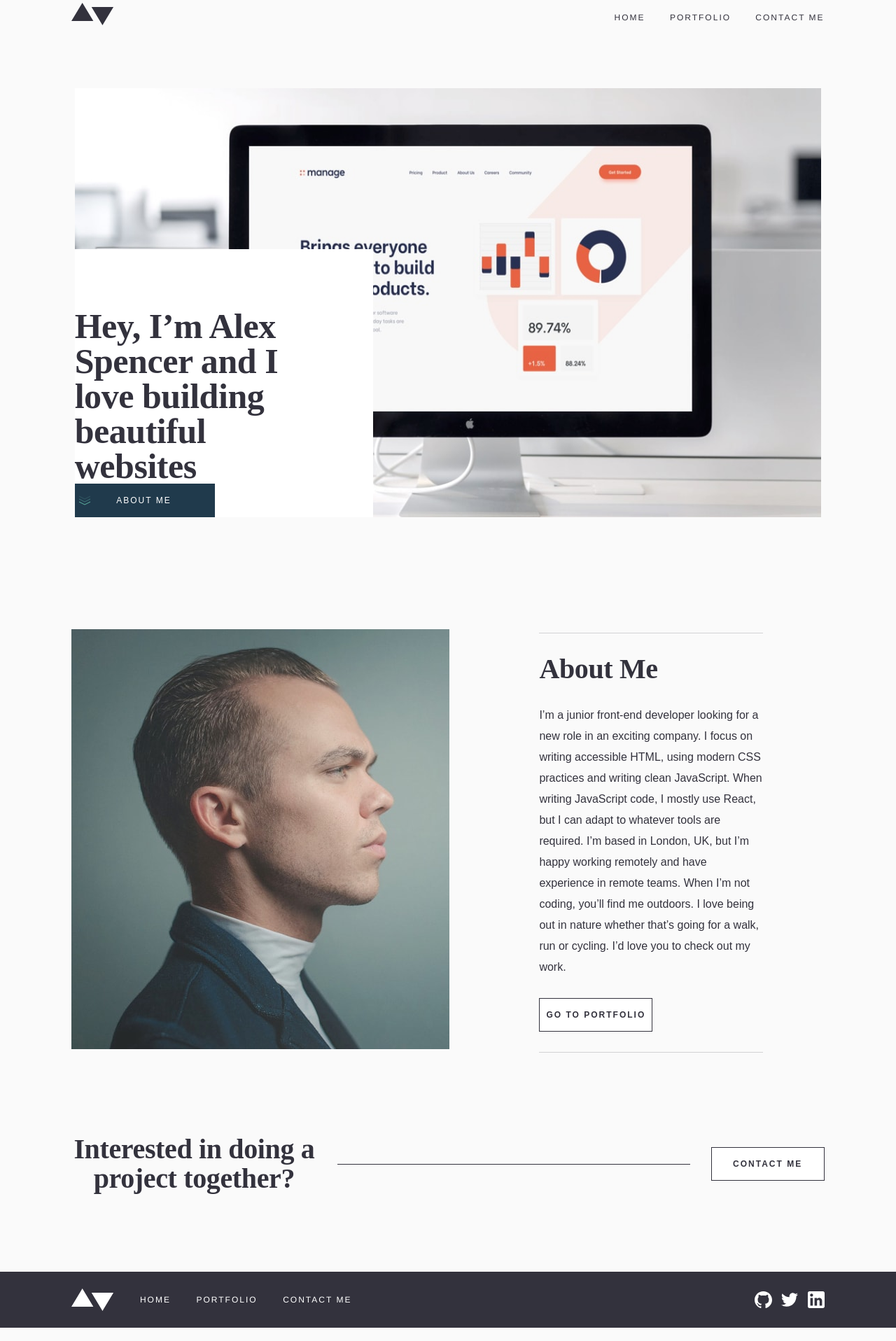
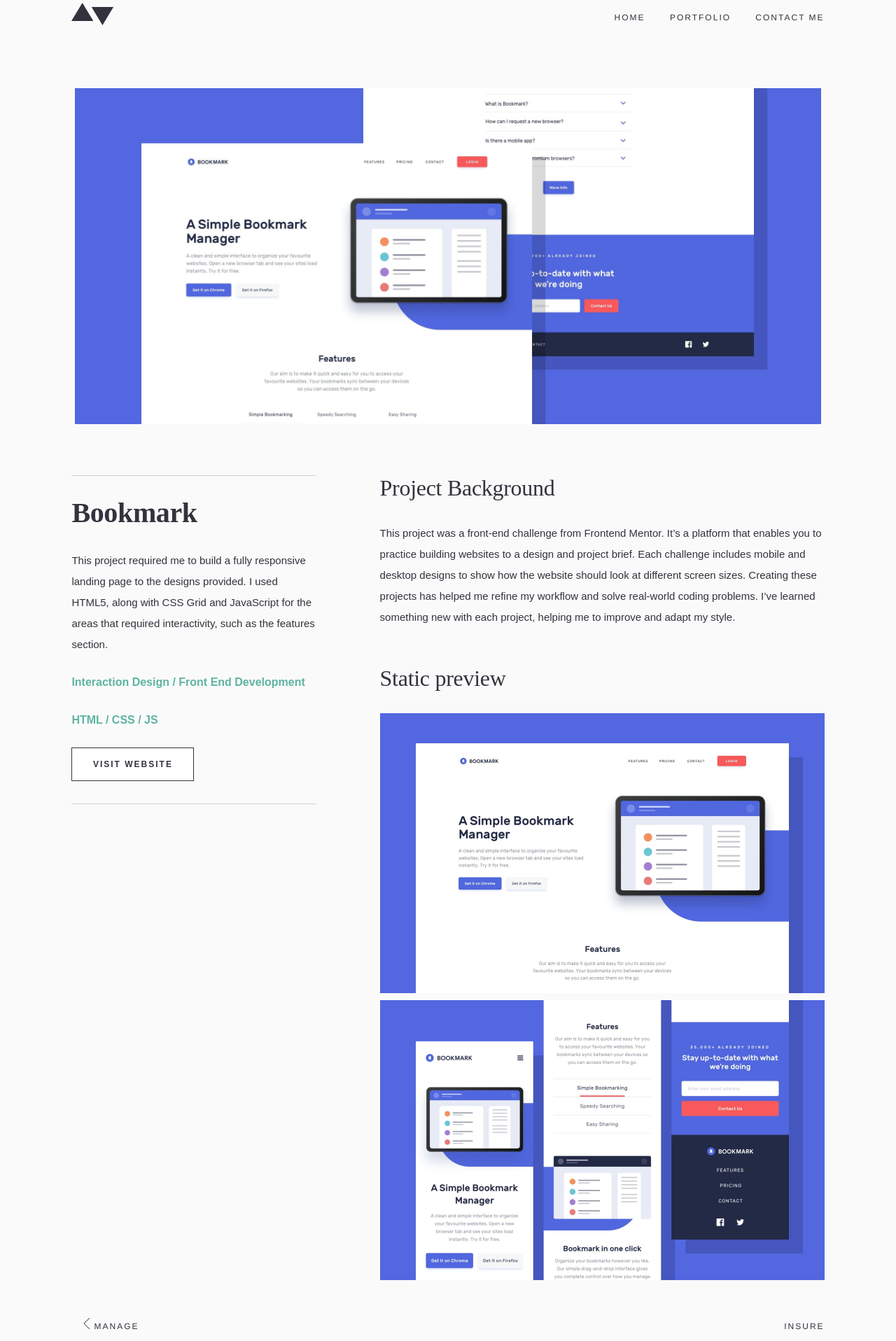
Before and after one commit to lukasviliams/portfolio, a Vue app: page /bookmark in a window 1280 px wide. Shown: the part 60-1976 px from the top of the page at 70% size. Built offline with nearby package versions, Linux system fonts and the light colour scheme.

Commit message:
porfolio index lcontent and responsive design for first componetn

```diff
--- a/src/App.vue
+++ b/src/App.vue
@@ -84,12 +84,14 @@
     <button class="btn-secondary">
       Contact me
     </button> -->
-    <transition
-      name="fade"
-      mode="out-in"
-    >
-      <router-view :key="$route.path" />
-    </transition>
+    <router-view v-slot="{Component}">
+      <transition
+        name="fade"
+        mode="out-in"
+      >
+        <component :is="Component" />
+      </transition>
+    </router-view>
   </div>
 </template>
 
--- /dev/null
+++ b/src/components/Index-content.vue
@@ -0,0 +1,132 @@
+<template>
+  <div class="index_parrent">
+    <div class="index_container-1">
+      <div class="line" />
+      <p class="font-h2">
+        Bookmark
+      </p>
+      <p class="font-body2">
+        This project required me to build a fully responsive landing page to the designs provided.
+        I used HTML5, along with CSS Grid and JavaScript for the areas that required interactivity, such as the features section.
+      </p>
+      <p class="font-body1">
+        Interaction Design / Front End Development
+      </p>
+      <p class="font-body1">
+        HTML / CSS / JS
+      </p>
+      <button class="btn-secondary">
+        Visit website
+      </button>
+      <div class="line" />
+    </div>
+    <div class="index_container-2">
+      <p class="font-h3">
+        Project Background
+      </p>
+      <p class="font-body2">
+        This project was a front-end challenge from Frontend Mentor.
+        It’s a platform that enables you to practice building websites to a design and project brief.
+        Each challenge includes mobile and desktop designs to show how the website should look at different screen sizes.
+        Creating these projects has helped me refine my workflow and solve real-world coding problems.
+        I’ve learned something new with each project, helping me to improve and adapt my style.
+      </p>
+      <p class="font-h3">
+        Static preview
+      </p>
+      <div class="imgContainer">
+        <picture>
+          <source>
+          <source>
+          <source>
+          <img
+            class="imgContainer-img"
+            src="../assets/images/detail/desktop/image-bookmark-preview-1@2x.jpg"
+            alt="Could not fetch img please check the source"
+          >
+        </picture>
+      </div>
+      <div class="imgContainer">
+        <picture>
+          <source>
+          <source>
+          <source>
+          <img
+            class="imgContainer-img"
+            src="../assets/images/detail/desktop/image-bookmark-preview-2@2x.jpg"
+            alt="Could not fetch img please check the source"
+          >
+        </picture>
+      </div>
+    </div>
+  </div>
+</template>
+
+<script>
+export default {
+
+}
+</script>
+
+<style scoped>
+.index_parrent {
+  margin-top: 5vh;
+  display: flex;
+  width: 100%;
+  justify-content: space-between;
+  align-items: flex-start;
+}
+.index_container-1{
+    display: flex;
+    flex-direction: column;
+    justify-content: flex-start;
+    align-items: flex-start;
+    margin-left: 8vw;
+}
+.line{
+  width: 100%;
+  height: 1px;
+  background-color: rgba(51,50,61, .2);
+}
+.line:nth-child(1) {
+    margin-bottom: 4vh;
+}
+.font-h2, .font-h3 {
+    margin-bottom: 4vh;
+}
+.font-body2{
+    text-align: left;
+    margin-bottom: 3vh;
+}
+.index_container-1 > .font-body2 {
+    height: 15rem;
+    width: 35rem;
+}
+.font-body1{
+    color: var(--slightly-desaturated-cayn);
+    font-weight: bold;
+    margin-bottom: 3vh;
+}
+.btn-secondary{
+    width: 17.5rem;
+    margin-bottom: 4vh;
+}
+.index_container-2{
+  display: flex;
+  flex-direction: column;
+  justify-content: flex-start;
+  align-items: flex-start;
+  margin-right: 8vw;
+}
+.index_container-2 > .font-body2 {
+    height: 18rem;
+    width: 63.5rem;
+}
+.imgContainer{
+  max-width: 63.5rem;
+}
+.imgContainer-img{
+  width: 100%;
+  height: auto;
+}
+</style>
--- /dev/null
+++ b/src/components/Index-router.vue
@@ -0,0 +1,44 @@
+<template>
+  <div class="index_router_parrent">
+    <div class="index_router_container">
+      <div class="left_container">
+        <div class="control_container">
+          <svg
+            xmlns="http://www.w3.org/2000/svg"
+            width="10"
+            height="16"
+          ><path
+            fill="none"
+            stroke="#33323D"
+            d="M9 0L1 8l8 8"
+          /></svg>
+          <router-link
+            :to="{name: 'Manage'}"
+          >
+            Manage
+          </router-link>
+          <p>previous project</p>
+        </div>
+      </div>
+      <div class="right_container">
+        <router-link :to="{name:'Insure'}">
+          Insure
+        </router-link>
+      </div>
+    </div>
+  </div>
+</template>
+
+<script>
+export default {
+
+}
+</script>
+
+<style scoped>
+.index_router_container{
+    margin: 5vh 8vw 0 8vw;
+    display: flex;
+    justify-content: space-between;
+}
+</style>
--- a/src/components/Portfolio-index.vue
+++ b/src/components/Portfolio-index.vue
@@ -22,9 +22,12 @@
             This project required me to build a fully responsive landing page to the designs provided.
             I used HTML5, along with CSS Grid and JavaScript for the areas that required interactivity, such as the testimonial slider.
           </p>
-          <button class="btn-secondary">
+          <router-link
+            :to="{name:'Manage'}"
+            class="btn-secondary"
+          >
             View project
-          </button>
+          </router-link>
         </div>
         <div class="line" />
       </div>
@@ -40,9 +43,12 @@
             This project required me to build a fully responsive landing page to the designs provided.
             I used HTML5, along with CSS Grid and JavaScript for the areas that required interactivity, such as the features section.
           </p>
-          <button class="btn-secondary">
+          <router-link
+            :to="{name: 'Bookmark'}"
+            class="btn-secondary"
+          >
             View project
-          </button>
+          </router-link>
         </div>
         <div class="line" />
       </div>
@@ -76,9 +82,12 @@
             This was a small project which mostly consisted of HTML and CSS.
             I built a fully-responsive landing page. The only JavaScript this project required was to enable the toggling of the mobile navigation.
           </p>
-          <button class="btn-secondary">
+          <router-link
+            :to="{name: 'Insure'}"
+            class="btn-secondary"
+          >
             View project
-          </button>
+          </router-link>
         </div>
         <div class="line" />
       </div>
@@ -94,9 +103,12 @@
             This project was built in pure HTML and CSS. I had mobile and desktop designs to work to and built it so that it was fully-responsive.
             I took a mobile-first approach and used modern CSS like Flexbox and Grid for layout purposes.
           </p>
-          <button class="btn-secondary">
+          <router-link
+            :to="{name: 'Fylo'}"
+            class="btn-secondary"
+          >
             View project
-          </button>
+          </router-link>
         </div>
         <div class="line" />
       </div>
@@ -158,7 +170,6 @@
 
     })
   }
-
 }
 </script>
 
--- /dev/null
+++ b/src/components/index-hero.vue
@@ -0,0 +1,51 @@
+<template>
+  <div class="hero_parrent">
+    <div class="hero_container">
+      <picture>
+        <source
+          media="(max-width:450px)"
+          srcset="../assets/images/detail/mobile/image-bookmark-hero@2x.jpg"
+        >
+        <source
+          media="(max-width:768px)"
+          srcset="../assets/images/detail/tablet/image-bookmark-hero@2x.jpg"
+        >
+        <source
+          media="(max-width: 1200px)"
+          srcset="../assets/images/detail/desktop/image-bookmark-hero.jpg"
+        >
+        <img
+          class="hero_img"
+          src="../assets/images/detail/desktop/image-bookmark-hero@2x.jpg"
+          alt="Could not fetch img please check the source"
+        >
+      </picture>
+    </div>
+  </div>
+</template>
+
+<script>
+export default {
+
+}
+</script>
+
+<style scoped>
+  .hero_parrent {
+    display: grid;
+    grid-template-columns: repeat(24, 1fr);
+    grid-template-rows: repeat(16, 1fr);
+    margin-top: 10vh;
+  }
+
+  .hero_container {
+    grid-column: 3 /23;
+    grid-row: 1 / 16;
+  }
+  .hero_img{
+    width: 100%;
+    height: 100%;
+    object-fit: fill;
+    display: block;
+  }
+</style>
--- a/src/router/index.js
+++ b/src/router/index.js
@@ -1,7 +1,12 @@
 import { createRouter, createWebHistory } from 'vue-router'
 import Home from '../views/Home.vue'
 import Portfolio from '../views/Portfolio.vue'
+import Manage from '../views/Manage.vue'
+import Bookmark from '../views/Bookmark.vue'
+import Insure from '../views/Insure.vue'
+import Fylo from '../views/Fylo.vue'
 import Contact from '../views/Contact.vue'
+
 const routes = [
   {
     path: '/',
@@ -16,6 +21,26 @@
     // this generates a separate chunk (about.[hash].js) for this route
     // which is lazy-loaded when the route is visited.
     // component: () => import(/* webpackChunkName: "about" */ '../views/About.vue')
+  },
+  {
+    path:'/manage',
+    name: 'Manage',
+    component: Manage
+  },
+  {
+    path:'/bookmark',
+    name: 'Bookmark',
+    component: Bookmark,
+  },
+  {
+    path:'/insure',
+    name:'Insure',
+    component: Insure,
+  },
+  {
+    path:'/fylo',
+    name:'Fylo',
+    component: Fylo,
   },
   {
     path:'/contact',
--- /dev/null
+++ b/src/views/Bookmark.vue
@@ -0,0 +1,23 @@
+<template>
+  <div class="bookmark">
+    <IndexHero />
+    <index-content />
+    <index-router />
+    <footer-contact />
+    <footer-component />
+  </div>
+</template>
+
+<script>
+import FooterComponent from '../components/Footer-component.vue';
+import FooterContact from '../components/Footer-contact.vue';
+import IndexContent from '../components/Index-content.vue';
+import IndexHero from "../components/index-hero.vue";
+import IndexRouter from '../components/Index-router.vue';
+export default {
+    components: { IndexHero, IndexContent, FooterComponent, FooterContact, IndexRouter }
+}
+</script>
+
+<style>
+</style>
--- /dev/null
+++ b/src/views/Fylo.vue
@@ -0,0 +1,15 @@
+<template>
+  <div>
+      <p>I am Fylo page</p>
+  </div>
+</template>
+
+<script>
+export default {
+
+}
+</script>
+
+<style>
+
+</style>
--- /dev/null
+++ b/src/views/Insure.vue
@@ -0,0 +1,15 @@
+<template>
+  <div>
+      <p>I am insure page</p>
+  </div>
+</template>
+
+<script>
+export default {
+
+}
+</script>
+
+<style>
+
+</style>
--- /dev/null
+++ b/src/views/Manage.vue
@@ -0,0 +1,15 @@
+<template>
+  <div>
+    <p>I am nmanage page</p>
+  </div>
+</template>
+
+<script>
+export default {
+
+}
+</script>
+
+<style>
+
+</style>
```
